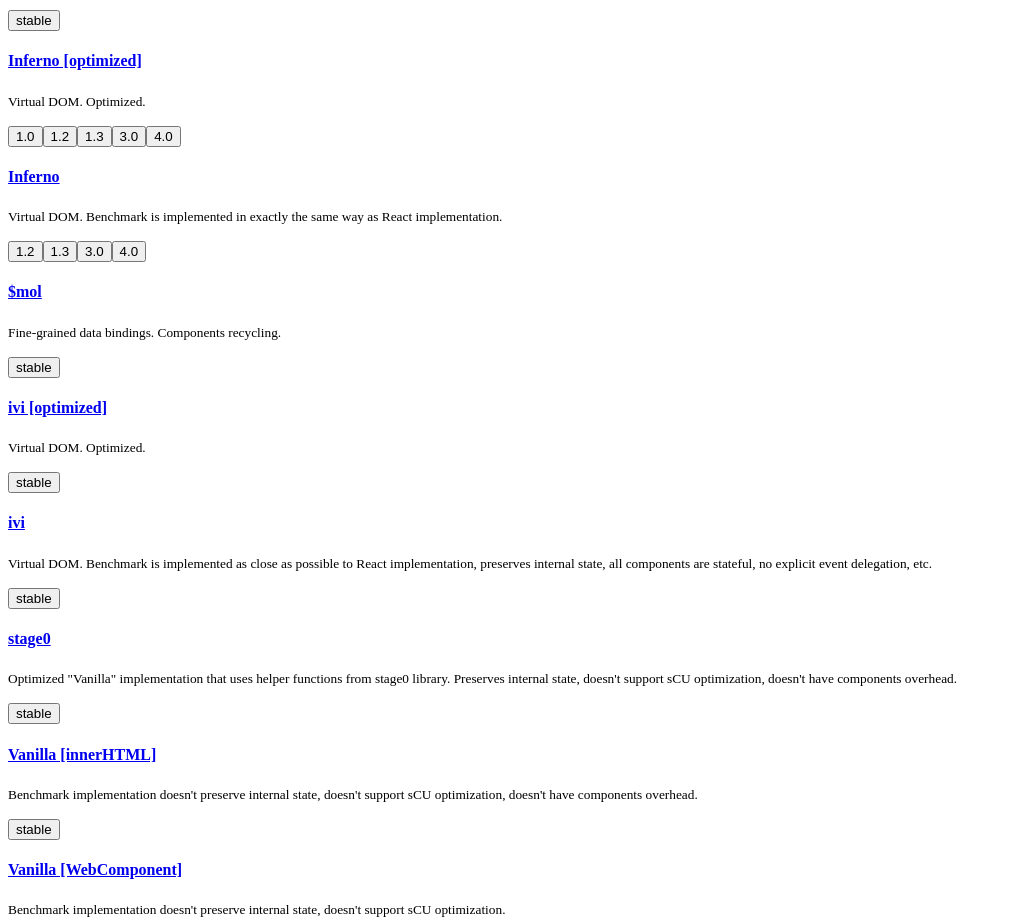
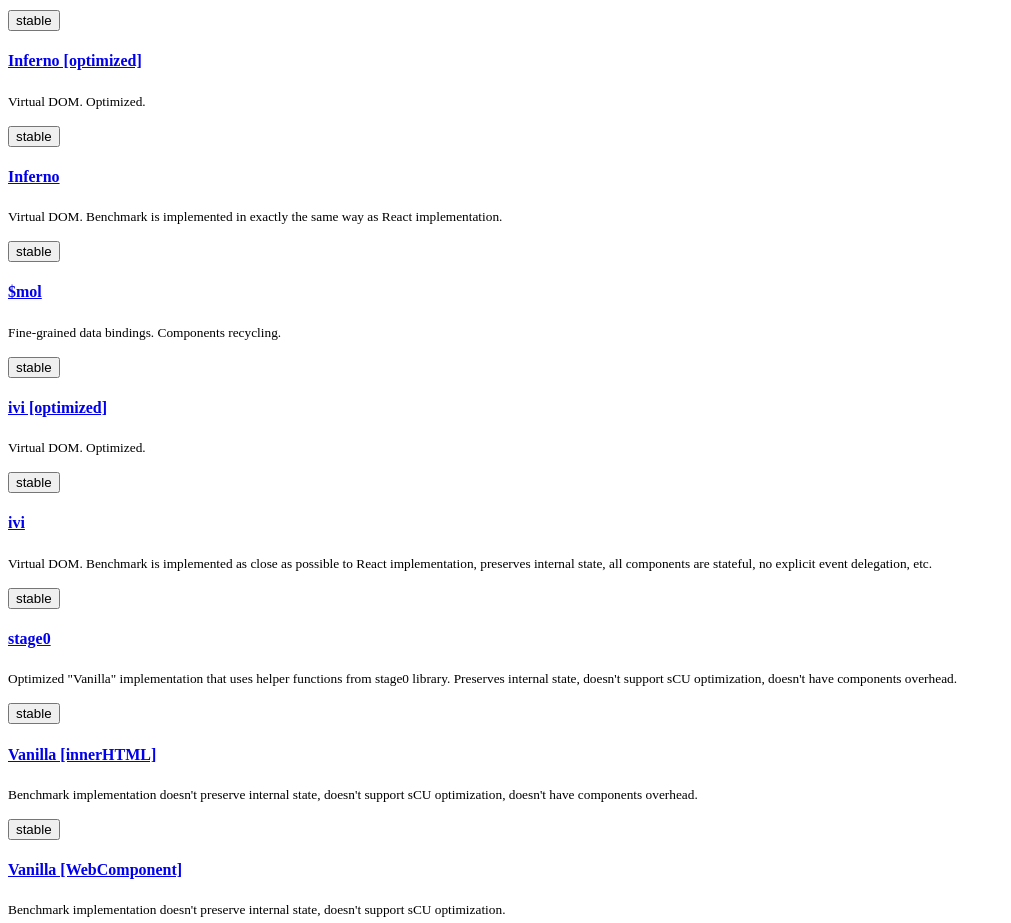
Before and after one commit to localvoid/uibench, a React app: page / in a window 1280 px wide. Shown: the part 1000-1923 px from the top of the page, without its empty margins (0-1011 px from the left). Built offline with nearby package versions, Linux system fonts and the light colour scheme; the HTML template or start-up script is replaced by a standard one; what inkdrop would draw is missing.

Commit message:
Update inferno js urls

```diff
--- a/src/index.jsx
+++ b/src/index.jsx
@@ -678,17 +678,15 @@
     },
     {
       'name': 'Inferno [optimized]',
-      'url': 'https://github.com/trueadm/inferno',
-      'benchmarkUrl': 'https://infernojs.github.io/uibench-inferno/docs/',
-      'versions': ['1.0', '1.2', '1.3', '3.0', '4.0'],
+      'url': 'https://github.com/infernojs/inferno',
+      'benchmarkUrl': 'https://infernojs.github.io/inferno/uibench/',
       'page': 'index.html',
       'comments': 'Virtual DOM. Optimized.',
     },
     {
       'name': 'Inferno',
-      'url': 'https://github.com/trueadm/inferno',
-      'benchmarkUrl': 'https://infernojs.github.io/uibench-inferno/react-like/docs/',
-      'versions': ['1.2', '1.3', '3.0', '4.0'],
+      'url': 'https://github.com/infernojs/inferno',
+      'benchmarkUrl': 'https://infernojs.github.io/inferno/uibench-reactlike/',
       'page': 'index.html',
       'comments': 'Virtual DOM. Benchmark is implemented in exactly the same way as React implementation.',
     },
```
